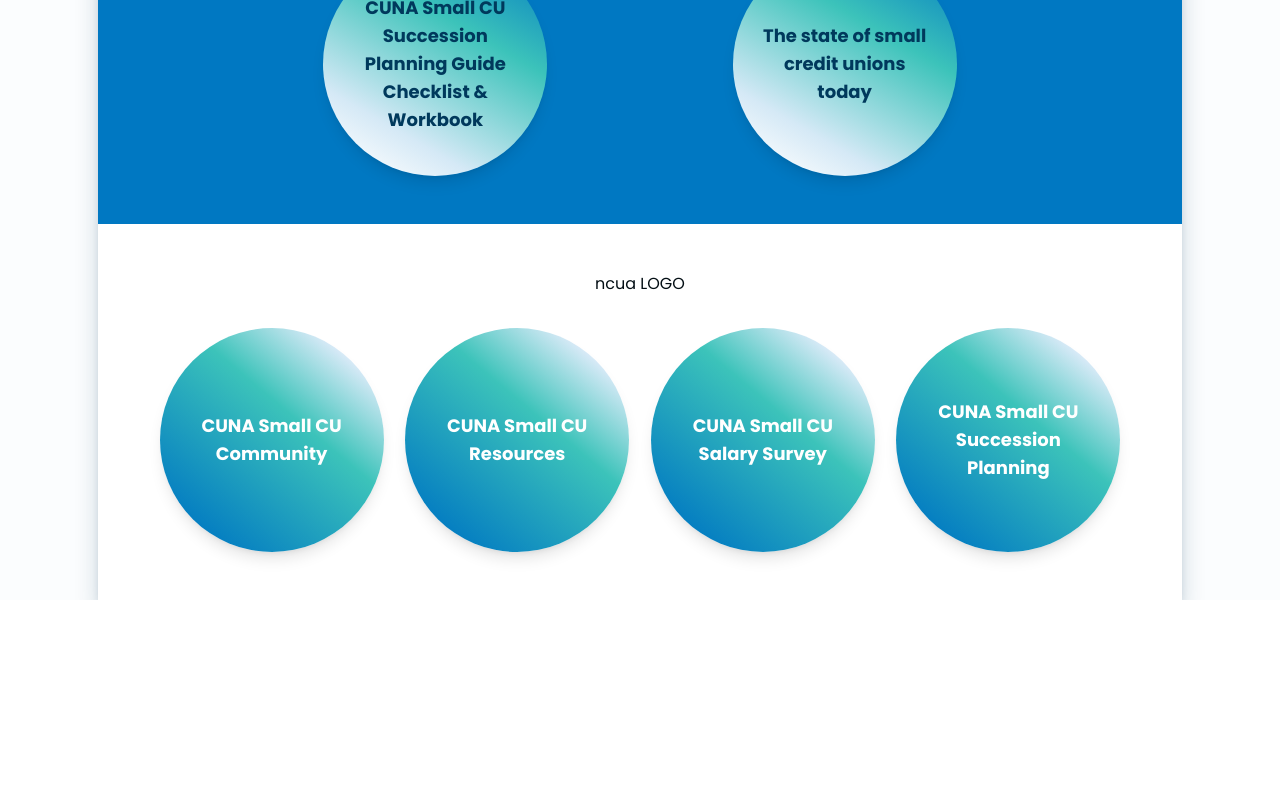
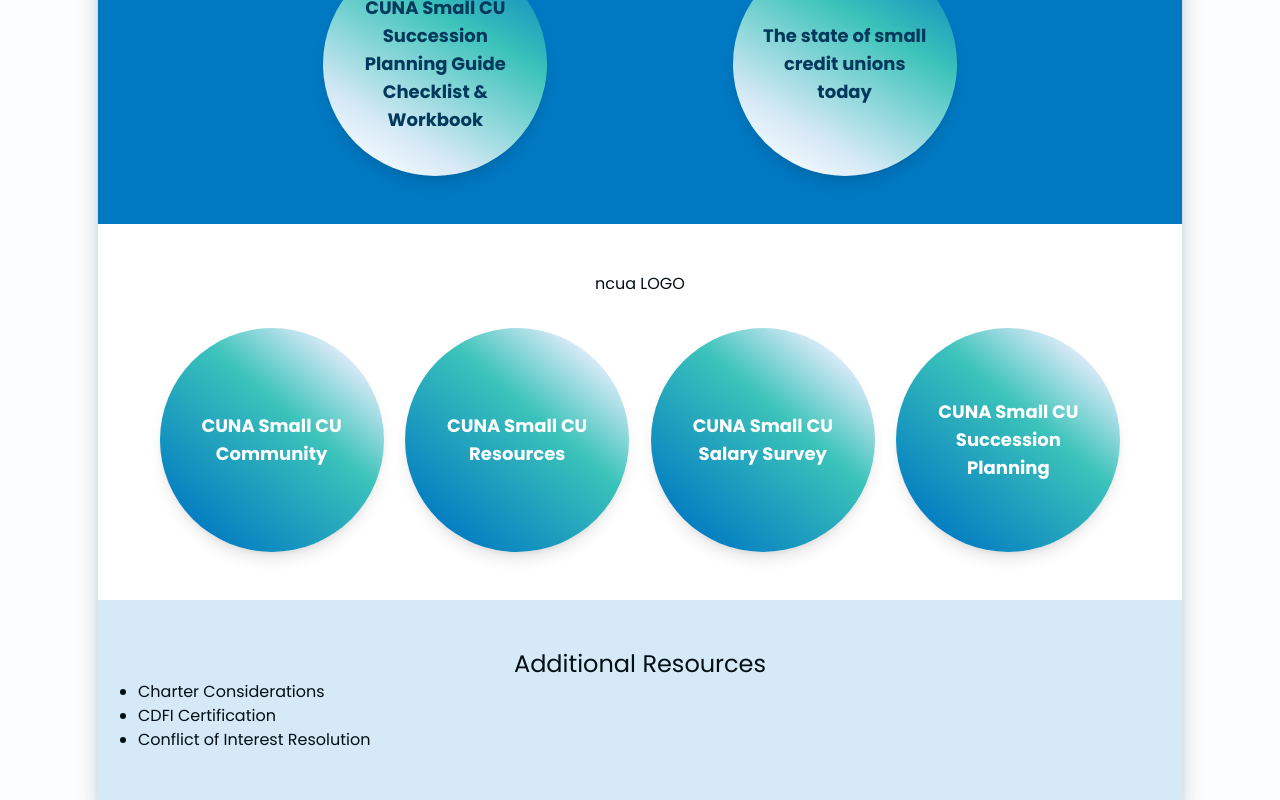
Before and after one commit to Dillonzellis/vss-small-cu, a Next.js app: page / in a window 1280 px wide. Shown: the part 6789-7589 px from the top of the page. Before the commit the page ends 7389 px from the top, so only its background shows below. Built offline with nearby package versions, Linux system fonts and the light colour scheme.

Commit message:
add rought additional resources section

```diff
--- /dev/null
+++ b/app/components/sections/AdditionalResouces.tsx
@@ -0,0 +1,24 @@
+import Section from "../layout/Section"
+import { Color } from "../utils/colorClasses"
+import Container from "../layout/Container"
+
+type AdditionalResourcesProps = {
+  bgColor: Color;
+}
+
+const AdditionalResources = ({ bgColor }: AdditionalResourcesProps) => {
+  return (
+    <Section bgColor={bgColor}>
+      <Container>
+        <div className="tw-mx-auto tw-text-center tw-text-2xl">Additional Resources</div>
+        <ul className="tw-list-disc">
+          <li><a href="">Charter Considerations</a></li>
+          <li><a href="">CDFI Certification</a></li>
+          <li><a href="">Conflict of Interest Resolution</a></li>
+        </ul>
+      </Container>
+    </Section>
+  )
+}
+
+export default AdditionalResources;
--- a/app/page.tsx
+++ b/app/page.tsx
@@ -1,4 +1,5 @@
 import Container from "./components/layout/Container";
+import AdditionalResources from "./components/sections/AdditionalResouces";
 import Assistance from "./components/sections/Assitance";
 import BoardFunding from "./components/sections/BoardFunding";
 import ExploitVid from "./components/sections/ExploitVid";
@@ -35,6 +36,7 @@
           <SolutionCirclessWrapper bgColor="lightBlue" />
           <CunaCircles bgColor="blue" />
           <NcuaCircles bgColor="white" />
+          <AdditionalResources bgColor="lightBlue" />
         </div>
       </Container>
     </main>
```
